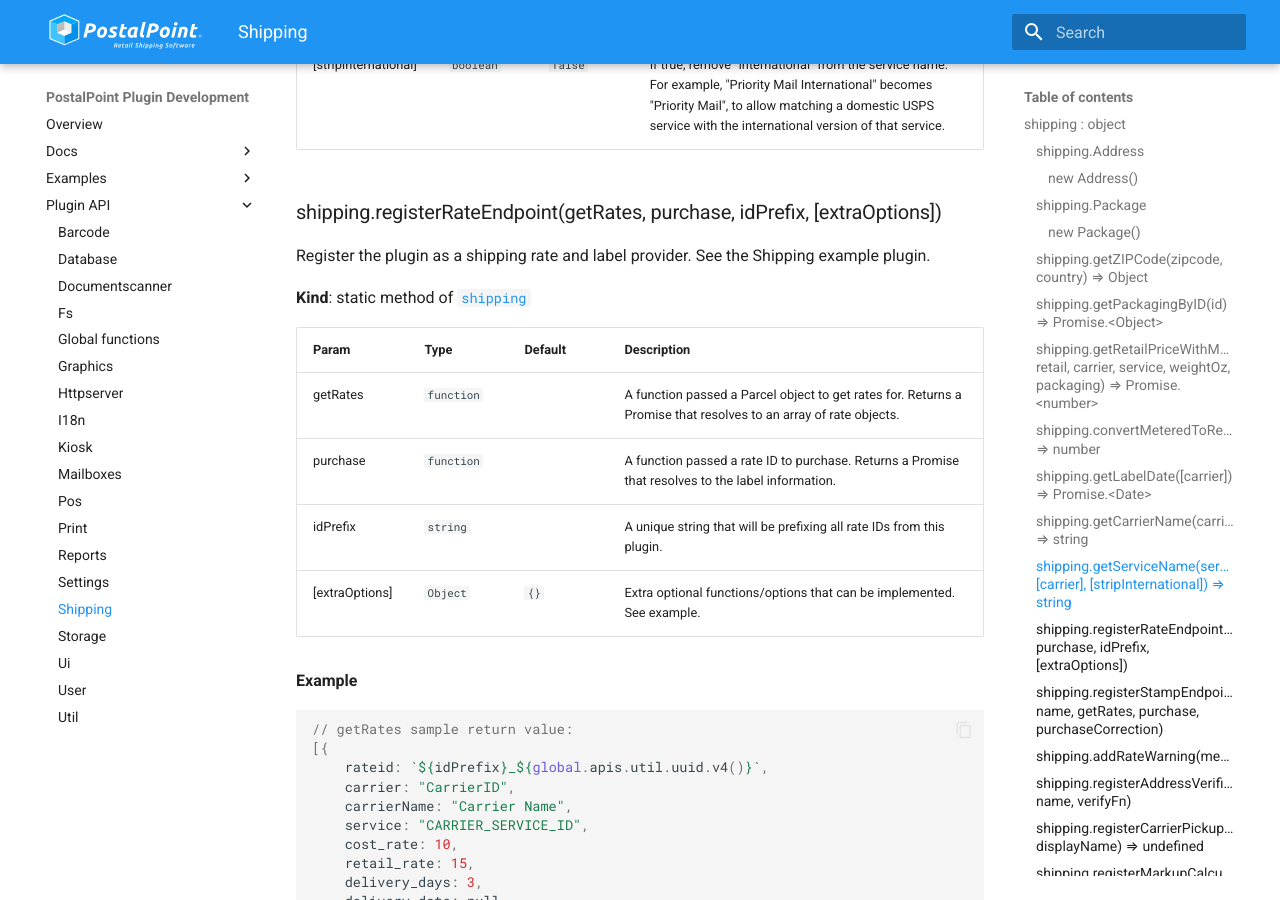
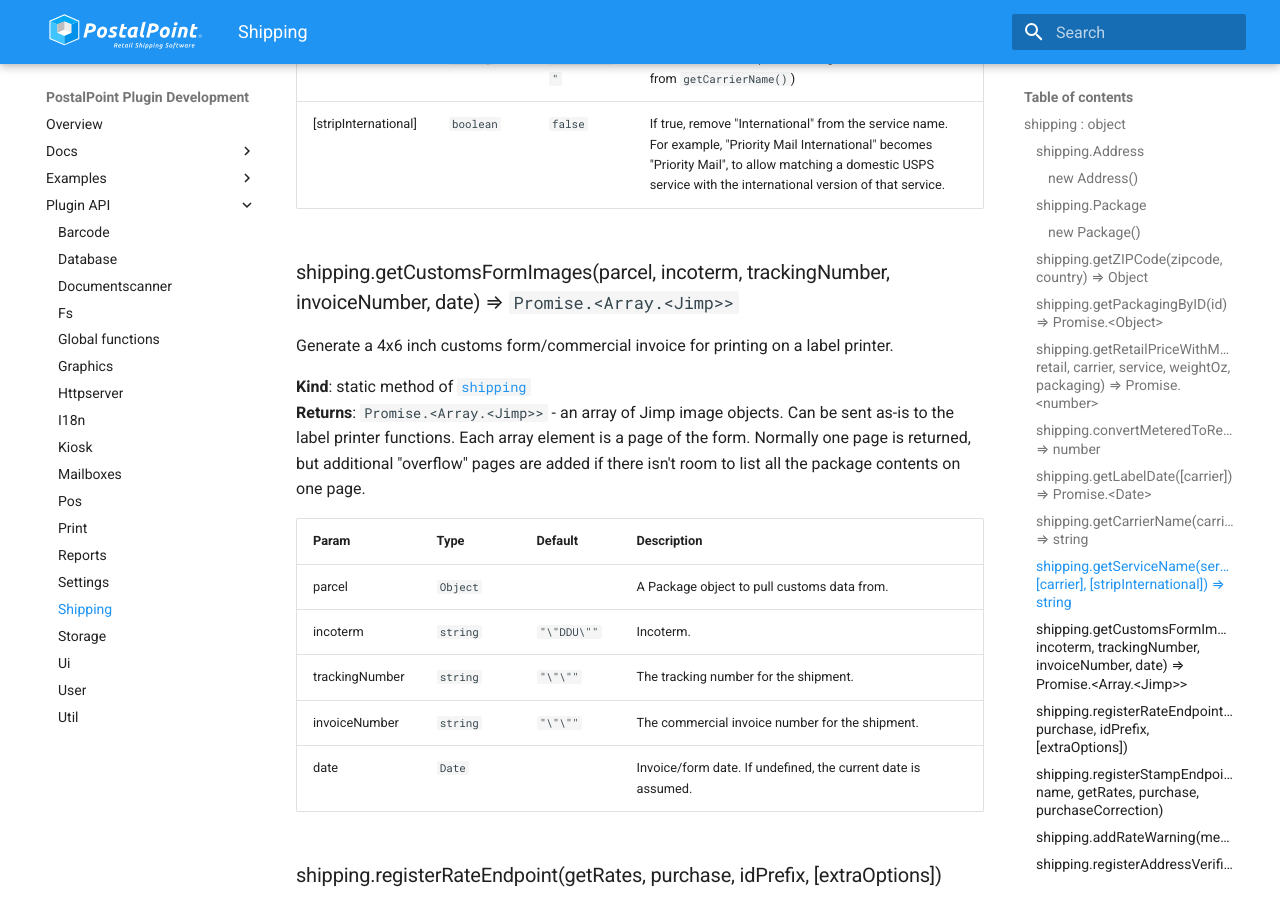
Before and after one commit to PostalPortal/PostalPoint_Plugins, an MkDocs documentation site: the page built from docs/Plugin API/shipping.md, in a window 1280 px wide and 900 px high, scrolled down 5064 px. Built offline with MkDocs 1.6.1 and Material for MkDocs 9.7.7, drawn with Linux system fonts in a browser that asks for light colours; plug-ins that fetch from the network failed and are left out; the version menu is left out; some of the changed text lies outside the part shown.

Commit message:
Add new API function

```diff
--- a/docs/Plugin API/shipping.md
+++ b/docs/Plugin API/shipping.md
@@ -17,6 +17,7 @@ Add custom carrier and rates, and adjust markup.
     * [.getLabelDate([carrier])](#shipping.getLabelDate) ⇒ <code>Promise.&lt;Date&gt;</code>
     * [.getCarrierName(carrierId)](#shipping.getCarrierName) ⇒ <code>string</code>
     * [.getServiceName(serviceId, [carrier], [stripInternational])](#shipping.getServiceName) ⇒ <code>string</code>
+    * [.getCustomsFormImages(parcel, incoterm, trackingNumber, invoiceNumber, date)](#shipping.getCustomsFormImages) ⇒ <code>Promise.&lt;Array.&lt;Jimp&gt;&gt;</code>
     * [.registerRateEndpoint(getRates, purchase, idPrefix, [extraOptions])](#shipping.registerRateEndpoint)
     * [.registerStampEndpoint(id, name, getRates, purchase, purchaseCorrection)](#shipping.registerStampEndpoint)
     * [.addRateWarning(message)](#shipping.addRateWarning)
@@ -193,6 +194,25 @@ Converts the service ID string into a consistent and human-readable name. Set th
 | serviceId | <code>string</code> |  |  |
 | [carrier] | <code>string</code> | <code>&quot;\&quot;USPS\&quot;&quot;</code> | Carrier ID or name (i.e. the string sent to or received from `getCarrierName()`) |
 | [stripInternational] | <code>boolean</code> | <code>false</code> | If true, remove "International" from the service name. For example, "Priority Mail International" becomes "Priority Mail", to allow matching a domestic USPS service with the international version of that service. |
+
+<a name="shipping.getCustomsFormImages"></a>
+
+### shipping.getCustomsFormImages(parcel, incoterm, trackingNumber, invoiceNumber, date) ⇒ <code>Promise.&lt;Array.&lt;Jimp&gt;&gt;</code>
+Generate a 4x6 inch customs form/commercial invoice for printing on a label printer.
+
+**Kind**: static method of [<code>shipping</code>](#shipping)
+**Returns**: <code>Promise.&lt;Array.&lt;Jimp&gt;&gt;</code> - an array of Jimp image objects.
+Can be sent as-is to the label printer functions. Each array element is a page of the form.
+Normally one page is returned, but additional "overflow" pages are added if there isn't room to list
+all the package contents on one page.
+
+| Param | Type | Default | Description |
+| --- | --- | --- | --- |
+| parcel | <code>Object</code> |  | A Package object to pull customs data from. |
+| incoterm | <code>string</code> | <code>&quot;\&quot;DDU\&quot;&quot;</code> | Incoterm. |
+| trackingNumber | <code>string</code> | <code>&quot;\&quot;\&quot;&quot;</code> | The tracking number for the shipment. |
+| invoiceNumber | <code>string</code> | <code>&quot;\&quot;\&quot;&quot;</code> | The commercial invoice number for the shipment. |
+| date | <code>Date</code> |  | Invoice/form date. If undefined, the current date is assumed. |
 
 <a name="shipping.registerRateEndpoint"></a>
 
```
